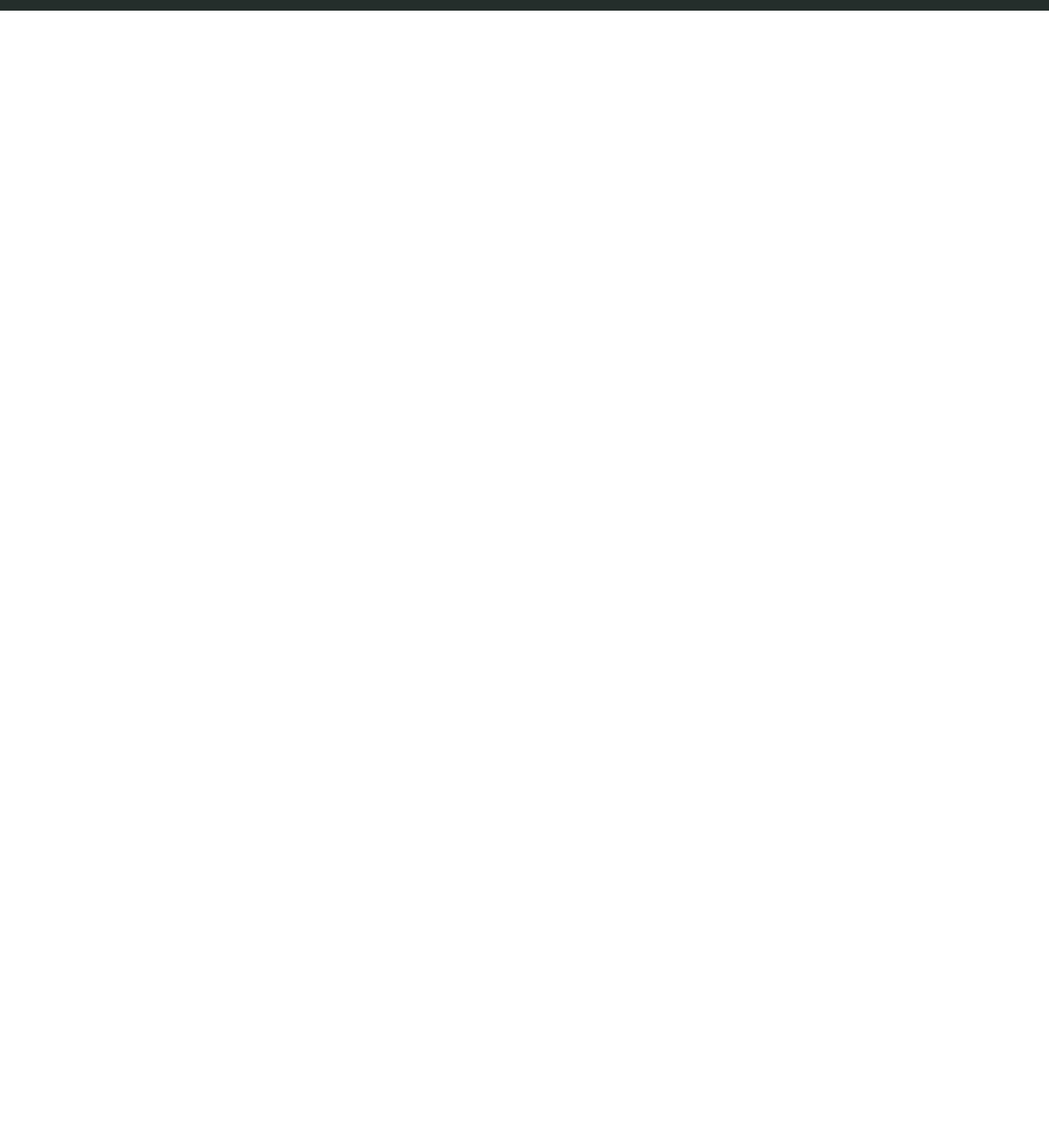
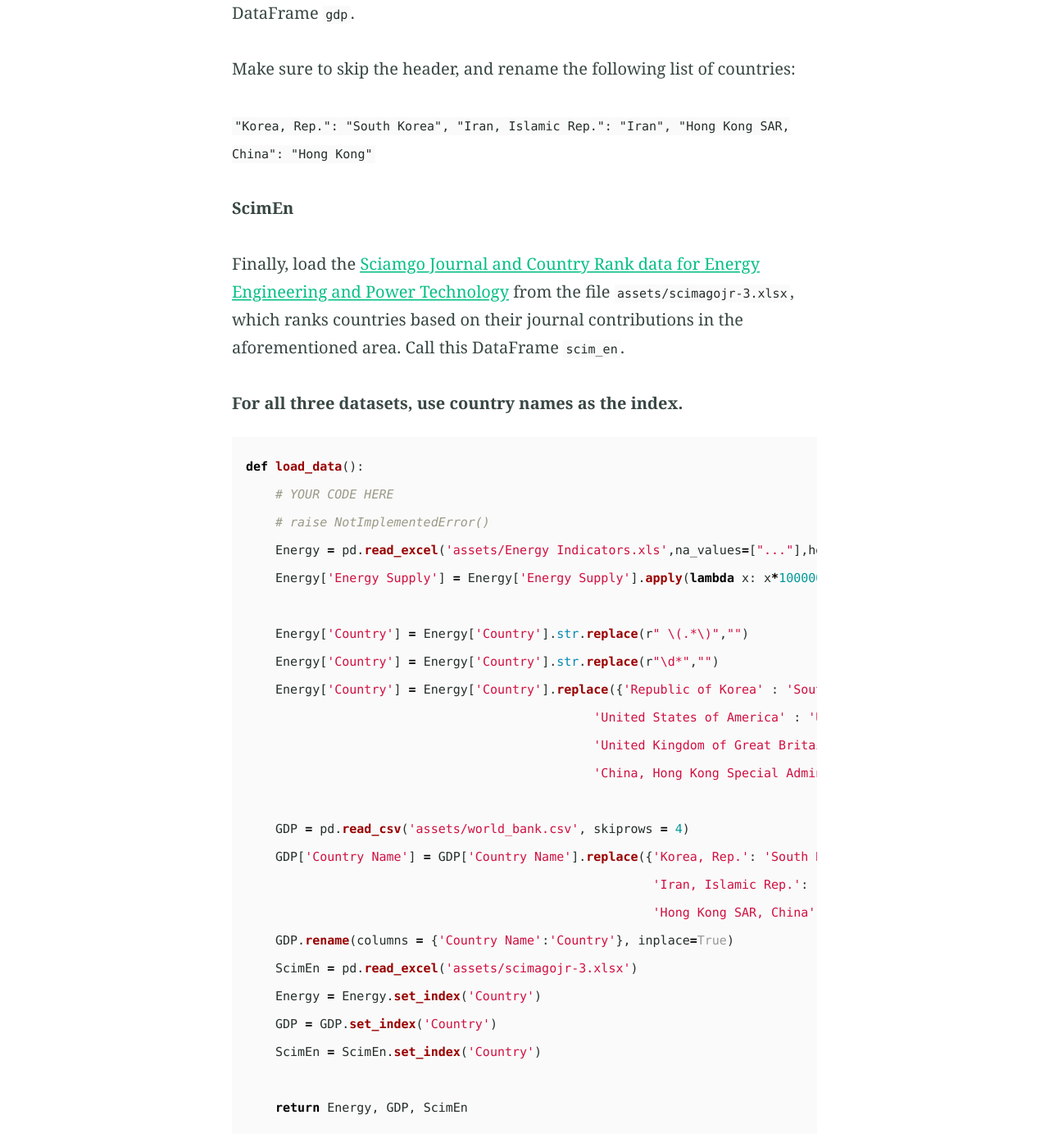
Before and after one commit to alisongh/alisongh.github.io, a Jekyll site: the page built from _posts/2021-01-26-SIADS-505-Data-manipulation-assignment3.md, in a window 1280 px wide and 1400 px high, scrolled down 2496 px. Shown: the whole window at 82% size. Built offline with Jekyll 4.4.1, drawn with Linux system fonts in a browser that asks for light colours; before the commit the page ends 2509 px from its top, so only the background shows below that; some of the changed text lies outside the part shown.

Commit message:
Update 2021-01-26-SIADS-505-Data-manipulation-assignment3.md

````diff
--- a/_posts/2021-01-26-SIADS-505-Data-manipulation-assignment3.md
+++ b/_posts/2021-01-26-SIADS-505-Data-manipulation-assignment3.md
@@ -50,3 +50,50 @@ Rename the following list of countries (for use in later questions):
 "China, Hong Kong Special Administrative Region": "Hong Kong"```
 
 There are also several countries with parenthesis in their name. Be sure to remove these, e.g. `'Bolivia (Plurinational State of)'` should be `'Bolivia'`.
+
+
+
+**GDP**
+
+Next, load the GDP data from the file `assets/world_bank.csv`, which is a csv containing countries' GDP from 1960 to 2015 from [World Bank](http://data.worldbank.org/indicator/NY.GDP.MKTP.CD). Call this DataFrame `gdp`.
+
+Make sure to skip the header, and rename the following list of countries:
+
+```"Korea, Rep.": "South Korea",
+"Iran, Islamic Rep.": "Iran",
+"Hong Kong SAR, China": "Hong Kong"```
+
+
+
+**ScimEn**
+
+Finally, load the [Sciamgo Journal and Country Rank data for Energy Engineering and Power Technology](http://www.scimagojr.com/countryrank.php?category=2102) from the file `assets/scimagojr-3.xlsx`, which ranks countries based on their journal contributions in the aforementioned area. Call this DataFrame `scim_en`.
+
+**For all three datasets, use country names as the index.**
+
+```python
+def load_data():
+    # YOUR CODE HERE
+    # raise NotImplementedError()
+    Energy = pd.read_excel('assets/Energy Indicators.xls',na_values=["..."],header = None,skiprows=18,skipfooter= 38,usecols=[2,3,4,5],names=['Country', 'Energy Supply', 'Energy Supply per Capita', '% Renewable'])
+    Energy['Energy Supply'] = Energy['Energy Supply'].apply(lambda x: x*1000000)
+
+    Energy['Country'] = Energy['Country'].str.replace(r" \(.*\)","")
+    Energy['Country'] = Energy['Country'].str.replace(r"\d*","")
+    Energy['Country'] = Energy['Country'].replace({'Republic of Korea' : 'South Korea',
+                                               'United States of America' : 'United States',
+                                               'United Kingdom of Great Britain and Northern Ireland':'United Kingdom',
+                                               'China, Hong Kong Special Administrative Region':'Hong Kong'})
+
+    GDP = pd.read_csv('assets/world_bank.csv', skiprows = 4)
+    GDP['Country Name'] = GDP['Country Name'].replace({'Korea, Rep.': 'South Korea',
+                                                       'Iran, Islamic Rep.': 'Iran',
+                                                       'Hong Kong SAR, China' : 'Hong Kong'})
+    GDP.rename(columns = {'Country Name':'Country'}, inplace=True)
+    ScimEn = pd.read_excel('assets/scimagojr-3.xlsx')
+    Energy = Energy.set_index('Country')
+    GDP = GDP.set_index('Country')
+    ScimEn = ScimEn.set_index('Country')
+
+    return Energy, GDP, ScimEn
+```
````
